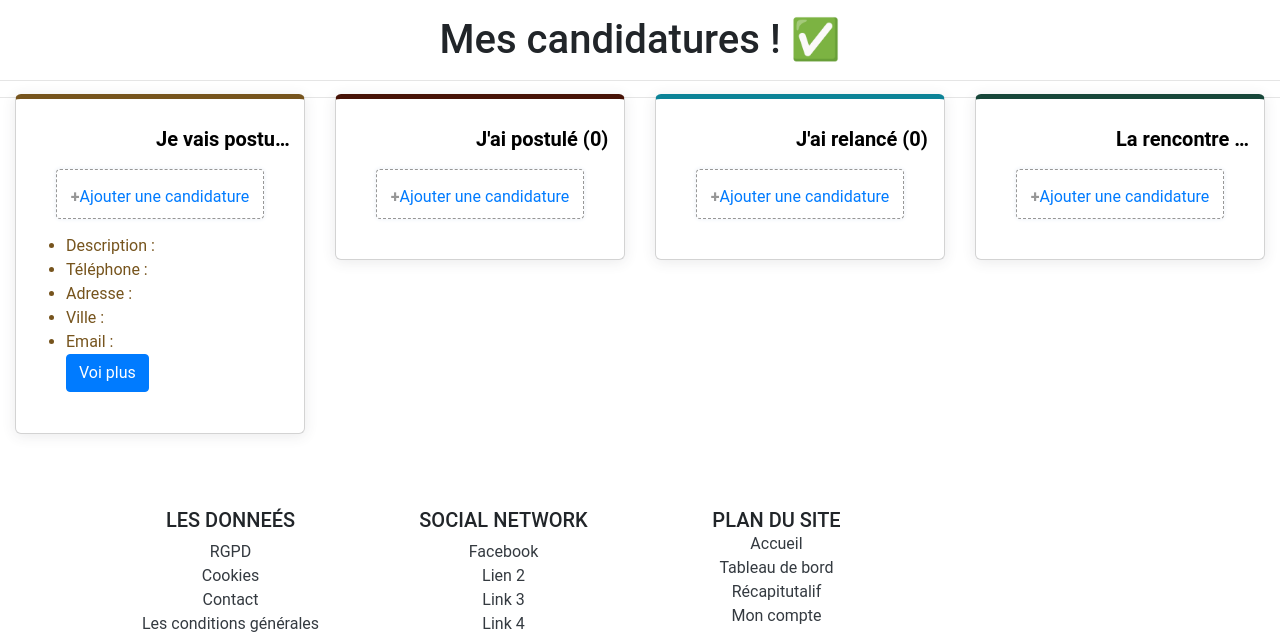
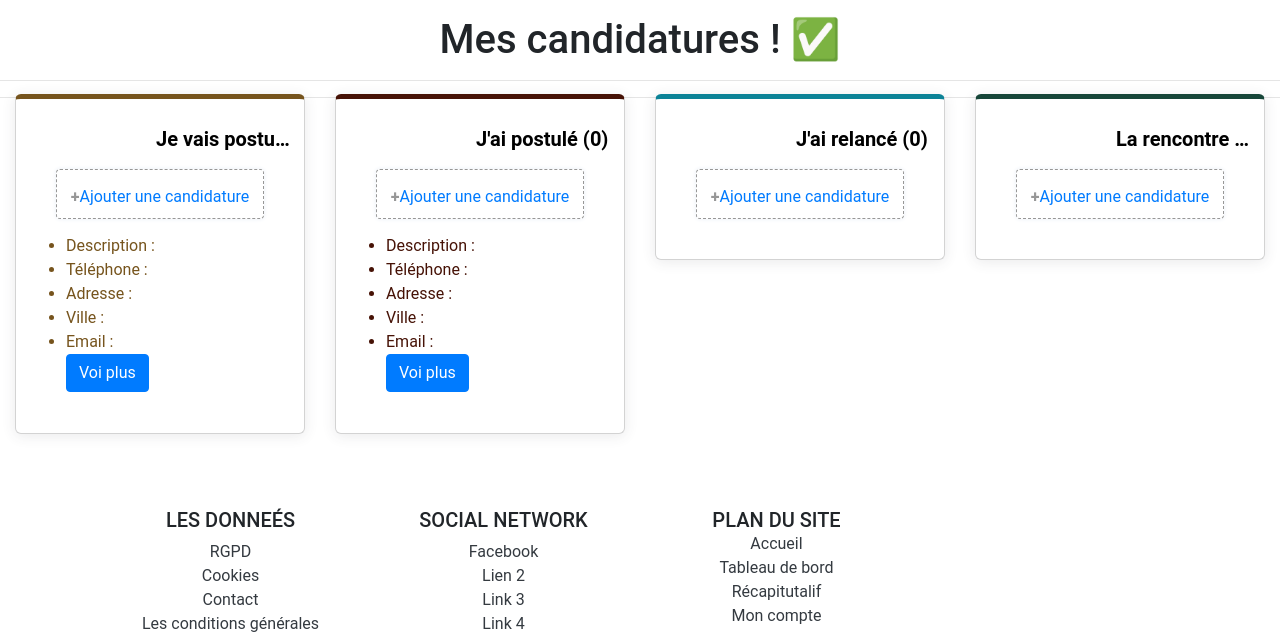
Before and after one commit to SihemLaffat/JoboardSearch, a Symfony app: template templates/cards/index.html.twig in a window 1280 px wide. Shown: the part 388-1020 px from the top of the page. Run offline with Twig, Linux system fonts and the light colour scheme; the template is opened without the code that fills it, so the values that code supplies are empty; some libraries are stand-ins or nearby versions.

Commit message:
2eme cards

```diff
--- a/templates/cards/index.html.twig
+++ b/templates/cards/index.html.twig
@@ -54,7 +54,20 @@
                         </span>
                     </div>
                     <div type="1" class="newCandidatureButton"><strong>+</strong><a href="{{ ('candidature') }}">Ajouter une candidature</a></div>
-                        <div class="dashboardColumnContainer"></div>
+
+                        <div class="dashboardColumnContainer">
+                            <div class=" dashboardCards">
+                                <ul  draggable="true">
+                                    <li class="card-text">Description : </li>
+                                    <li class="card-text">Téléphone : </li>
+                                    <li class="card-text">Adresse : </li>
+                                    <li class="card-text">Ville : </li>
+                                    <li class="card-text">Email : </li>
+                                    <a href="#" class="btn btn-primary">Voi plus</a>
+                                </ul>
+                            </div>
+
+                        </div>
                     </div>
             </div>
 
```
